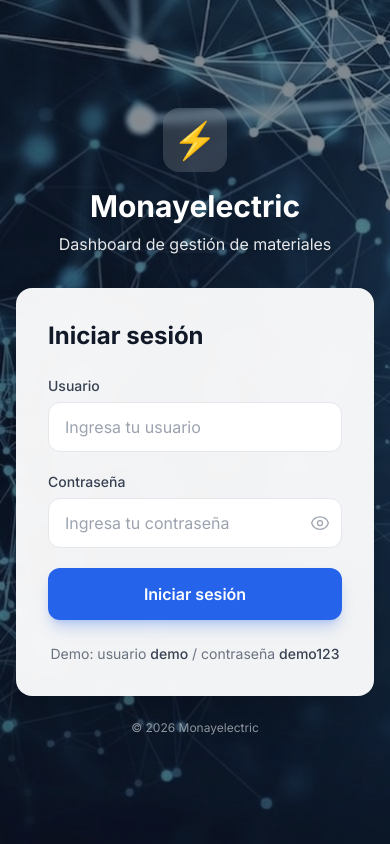
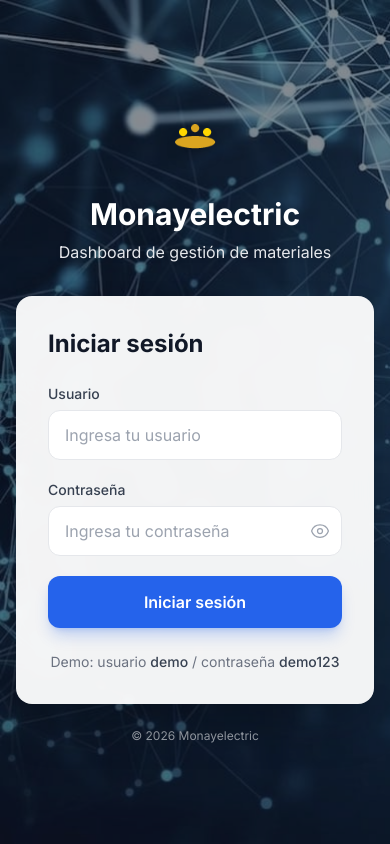
Before and after one commit to michael-urzua-y/electricista, a React (Vite) app in the folder frontend/: page /login in a window 390 px wide. Built offline with nearby package versions, Linux system fonts and the light colour scheme; no server answers.

Commit message:
branding: Agregar logo PNG profesional de Monayelectric
- Crear logo PNG sin texto (solo corona)
- Usar logo en Login page
- Usar logo en sidebar desktop y mobile
- Reemplazar emoji ⚡ por logo profesional
- Mantener diseño limpio y profesional

```diff
--- a/frontend/src/layouts/Layout.jsx
+++ b/frontend/src/layouts/Layout.jsx
@@ -93,7 +93,11 @@ export default function Layout() {
       >
         <div className="p-6 border-b border-gray-100">
           <h1 className="text-xl font-bold text-primary-900 flex items-center gap-2">
-            <span className="text-2xl">⚡</span>
+            <img
+              src="/monayelectric-logo.png"
+              alt="Monayelectric"
+              className="w-8 h-8"
+            />
             Monayelectric
           </h1>
           <p className="text-xs text-gray-500 mt-1">Gestión de materiales</p>
@@ -118,7 +122,12 @@ export default function Layout() {
               <Bars3Icon className="w-6 h-6" />
             </button>
             <span className="text-lg font-bold text-primary-900 flex items-center gap-1">
-              <span>⚡</span> Monayelectric
+              <img
+                src="/monayelectric-logo.png"
+                alt="Monayelectric"
+                className="w-6 h-6"
+              />
+              Monayelectric
             </span>
           </div>
 
--- a/frontend/src/pages/Login.jsx
+++ b/frontend/src/pages/Login.jsx
@@ -44,8 +44,12 @@ export default function Login() {
       <div className="relative z-10 w-full max-w-md">
         {/* Logo */}
         <div className="text-center mb-8">
-          <div className="inline-flex items-center justify-center w-16 h-16 rounded-2xl bg-white/15 backdrop-blur-sm mb-4">
-            <span className="text-4xl">⚡</span>
+          <div className="inline-flex items-center justify-center mb-4">
+            <img
+              src="/monayelectric-logo.png"
+              alt="Monayelectric"
+              className="w-20 h-20 drop-shadow-lg"
+            />
           </div>
           <h1 className="text-3xl font-bold text-white drop-shadow-lg">Monayelectric</h1>
           <p className="text-gray-200 mt-2 drop-shadow">Dashboard de gestión de materiales</p>
```
Also changed, not shown: frontend/public/monayelectric-logo.png (added).
